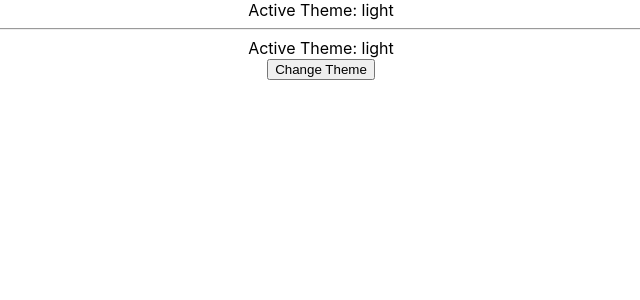
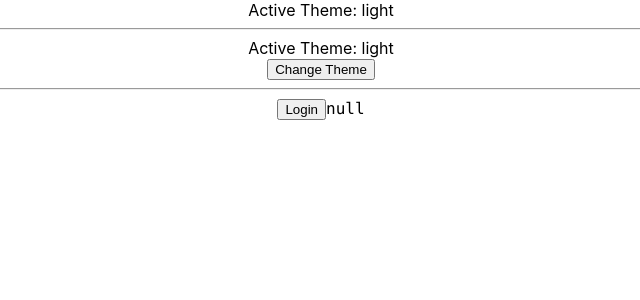
Before and after one commit to SAslan8006/ReactDersleri, a React (Create React App) app: page / in a window 1280 px wide. Shown: the top 300 px of the page, without its empty margins (319-959 px from the left). Built offline with nearby package versions, Linux system fonts and the light colour scheme; the HTML template or start-up script is replaced by a standard one.

Commit message:
Multi Context

```diff
--- a/src/App.js
+++ b/src/App.js
@@ -3,12 +3,15 @@ import Button from './componenets/Context/Button';
 import Container from './componenets/Context/Container';
 import Header from './componenets/Context/Header';
 import { ThemeProvider } from './context/ThemeContext';
+import { UserProvider } from './context/UserContext';
 
 function App() {
 
   return (
     <ThemeProvider>
-      <Container />
+      <UserProvider>
+        <Container />
+      </UserProvider>
     </ThemeProvider>
   )
 }
--- a/src/componenets/Context/Container.js
+++ b/src/componenets/Context/Container.js
@@ -2,6 +2,7 @@ import React, { useContext } from 'react'
 import Header from './Header'
 import Button from './Button'
 import ThemeContext from '../../context/ThemeContext'
+import Profile from './Profile'
 
 function Container() {
     const { theme } = useContext(ThemeContext)
@@ -10,6 +11,8 @@ function Container() {
             <Header />
             <hr />
             <Button />
+            <hr />
+            <Profile />
         </div>
     )
 }
--- /dev/null
+++ b/src/componenets/Context/Profile.js
@@ -0,0 +1,29 @@
+import React, { useContext, useState } from 'react'
+import UserContext from '../../context/UserContext'
+
+function Profile() {
+    const { user, setUser } = useContext(UserContext)
+    const [loading, setLoading] = useState(false)
+    const handleLogin = () => {
+        setLoading(true);
+        setTimeout(() => {
+            setUser({ id: 1, username: "süleyman", bio: "lorem ipsum" })
+        }, 1500)
+    }
+    const handleLogout = () => {
+        setLoading(false);
+        setTimeout(() => {
+            setUser(null)
+        }, 1500)
+    }
+    return (
+        <div>
+            {!user && <button onClick={handleLogin}>{loading ? "Login..." : "Login"}</button>}
+            <code>{JSON.stringify(user)}</code>
+            <br />
+            {user && <button onClick={handleLogout}>Logout</button>}
+        </div>
+    )
+}
+
+export default Profile
--- /dev/null
+++ b/src/context/UserContext.js
@@ -0,0 +1,17 @@
+import { createContext, useState } from "react";
+
+const UserContext = createContext();
+
+export const UserProvider = ({ children }) => {
+    const [user, setUser] = useState(null);
+    const values = {
+        user,
+        setUser
+    }
+    return (
+        <UserContext.Provider value={values}>
+            {children}
+        </UserContext.Provider>
+    )
+}
+export default UserContext;
```
